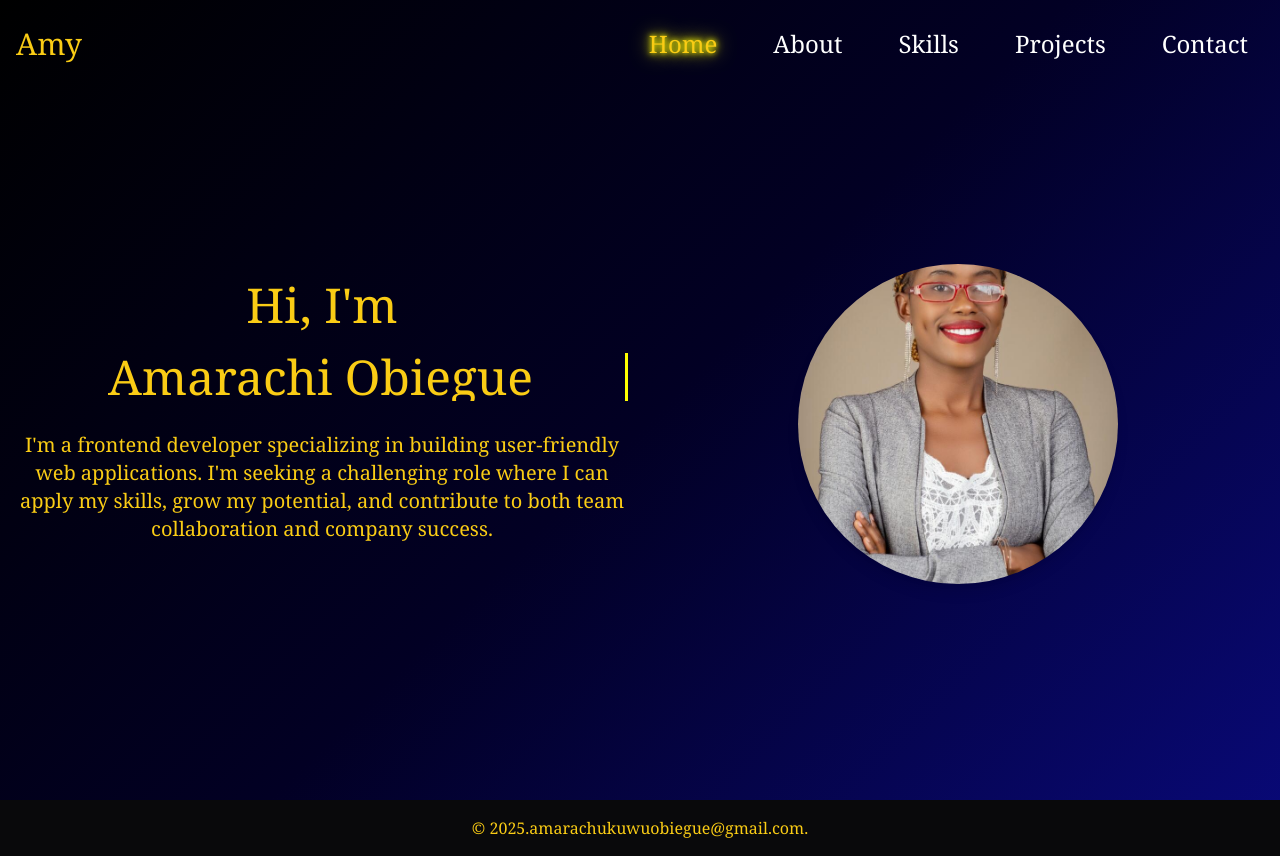
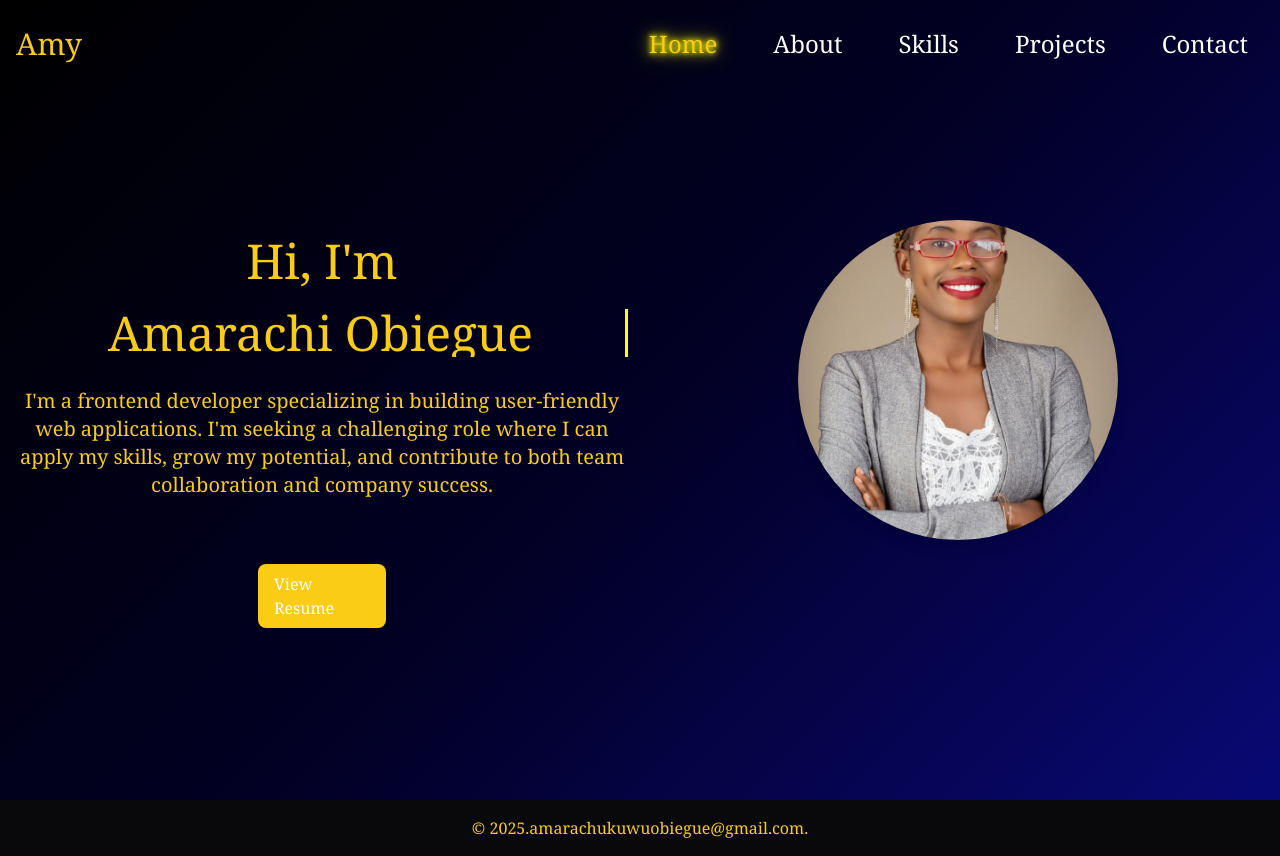
Before and after one commit to Amysly/my-port, a React (Vite) app: page / in a window 1280 px wide. Built offline with nearby package versions, Linux system fonts and the light colour scheme.

Commit message:
added cv button

```diff
--- a/src/Pages/Home.jsx
+++ b/src/Pages/Home.jsx
@@ -1,4 +1,5 @@
 import { useState, useEffect } from "react";
+import CvButton from "../components/CvButton";
 import {motion } from "framer-motion";
 
 
@@ -54,8 +55,8 @@ useEffect(() => {
             I'm seeking a challenging role where I can apply my skills, grow my potential,
             and contribute to both team collaboration and company success.
           </motion.p>
+          </div>
 
-          </div>
         </section>
 
         {/* Profile Image */}
@@ -67,6 +68,7 @@ useEffect(() => {
             object-cover rounded-full shadow-lg"
           />
         </div>
+         <CvButton/>
       </div>
     </div>
   );
--- /dev/null
+++ b/src/components/CvButton.jsx
@@ -0,0 +1,19 @@
+import React from 'react'
+
+const CvButton = () => {
+  return (
+   <div className="flex justify-center">
+    <a
+        href="/cv/Amarachi-ObiegueCV.pdf"
+        target="_blank"
+        rel="noopener noreferrer"
+        className="bg-yellow-400 px-4 py-2 flex items-center justify-center
+                rounded-lg text-white font-serif w-32 hover:bg-yellow-500"
+    >
+        View Resume
+    </a>
+</div>
+  )
+}
+
+export default CvButton
```
Also changed, not shown: 1 other file (tests, documents, lock files or other folders).
